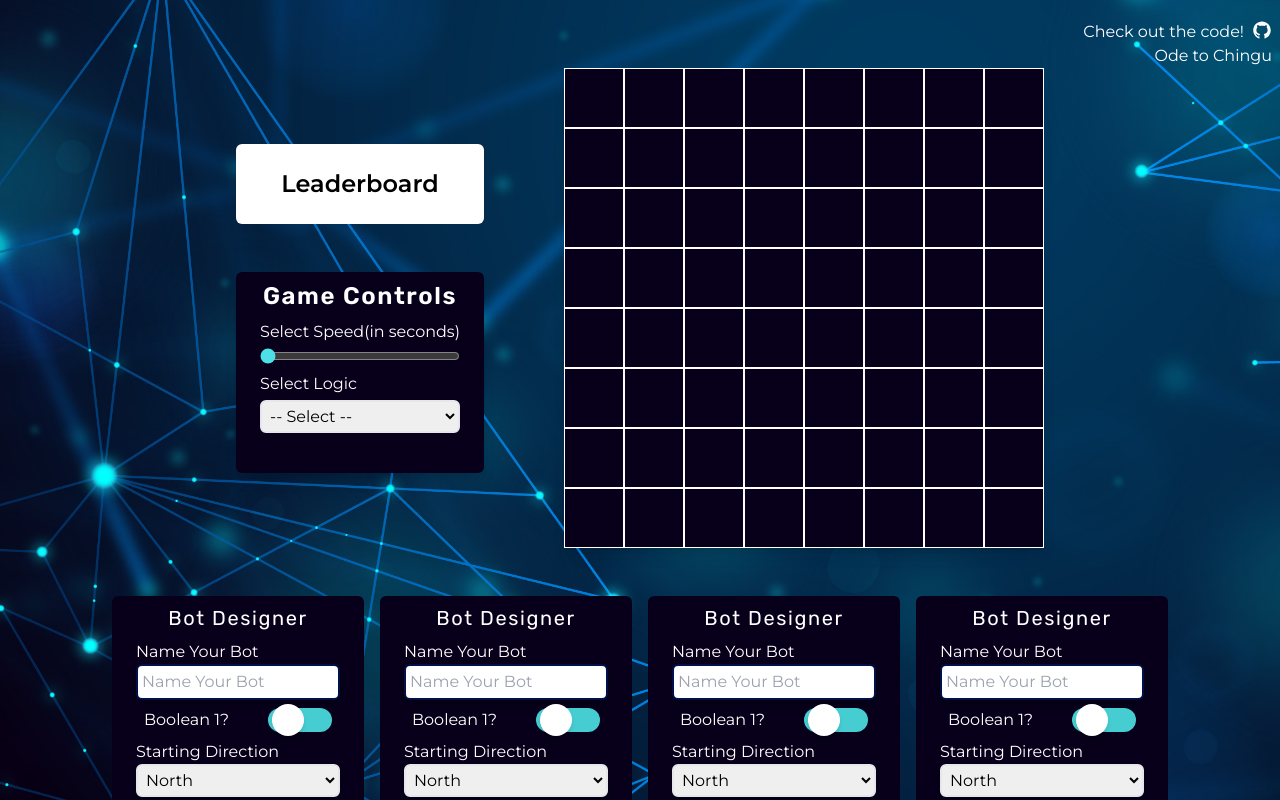
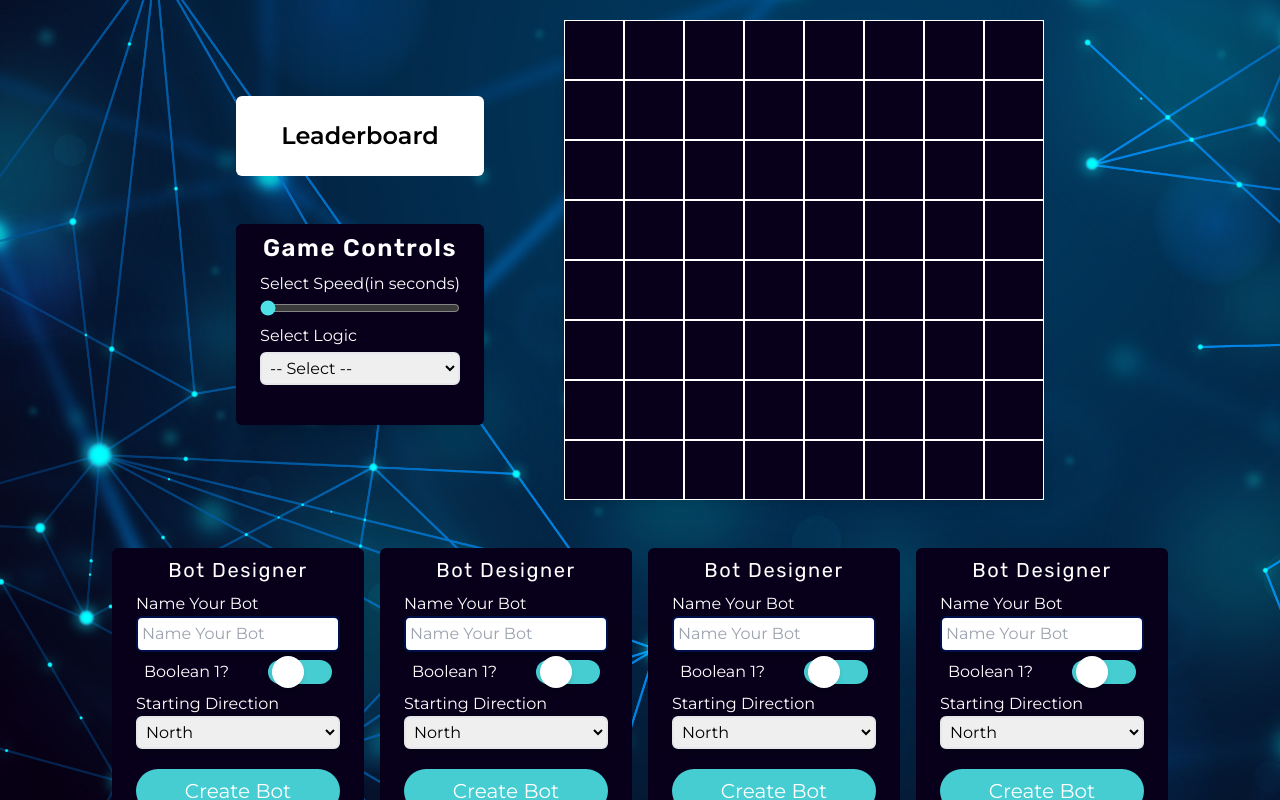
Before and after one commit to chingu-voyages/v44-tier2-team-26, a Next.js app: page /game in a window 1280 px wide. Shown: the top 800 px of the page. Built offline with nearby package versions, Linux system fonts and the light colour scheme.

Commit message:
moved chinguode to footer comp

```diff
--- a/components/ChinguOde.jsx
+++ /dev/null
@@ -1,26 +0,0 @@
-import React from 'react'
-import Link from 'next/link'
-import { AiOutlineGithub } from 'react-icons/ai'
-
-
-//add react icon for git hub
-//add brief explanation of chingu and project
-function ChinguOde() {
-  return (
-    <div>
-       <div className="flex justify-end text-right text-white mr-2 w-[100%]">
-        <ul>
-          <Link
-            href="https://github.com/chingu-voyages/v44-tier2-team-26"
-            target="_blank"
-          >
-            <li className='flex'>Check out the code! <AiOutlineGithub className='text-xl mx-2'/></li>
-          </Link>
-          <li className='mr-2'>Ode to Chingu</li>
-        </ul>
-      </div>
-    </div>
-  )
-}
-
-export default ChinguOde
--- a/pages/game.jsx
+++ b/pages/game.jsx
@@ -5,7 +5,6 @@ import Footer from "@/components/Footer";
 import GameControlsForm from "@/components/GameControlsForm";
 import Scoreboard from "@/components/Scoreboard";
 import UserControls from "@/components/UserControls";
-import ChinguOde from '@/components/ChinguOde';
 
 function game() {
 
@@ -50,7 +49,6 @@ function game() {
   return (
     <div className="">
       <main className="flex flex-col my-5">
-        <ChinguOde/>
         <div className="flex justify-center items-center gap-[5rem]">
           {/* aside section */}
           <div className="flex flex-col">
```
